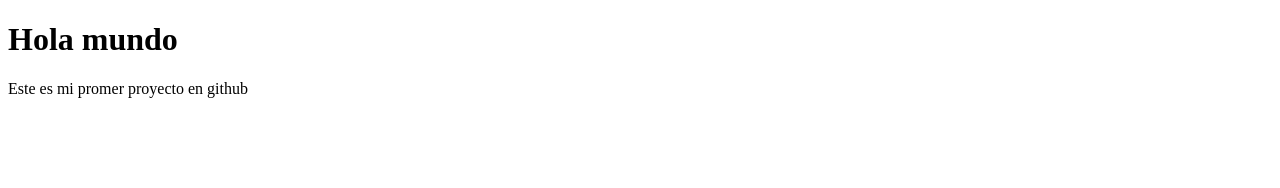
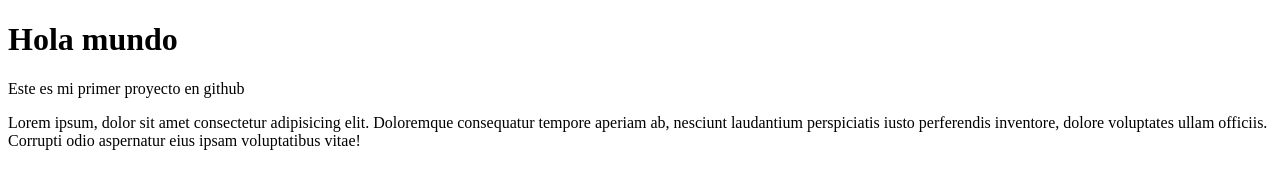
Before and after one commit to blisboa/projecto-1, a plain HTML site: page index.html in a window 1280 px wide. Drawn offline with Linux system fonts and the light colour scheme.

Commit message:
corregir index

```diff
--- a/index.html
+++ b/index.html
@@ -7,6 +7,7 @@
 </head>
 <body>
 	<H1>Hola mundo</H1>
-    <p>Este es mi promer proyecto en github</p>
+    <p>Este es mi primer proyecto en github</p>
+    <p>Lorem ipsum, dolor sit amet consectetur adipisicing elit. Doloremque consequatur tempore aperiam ab, nesciunt laudantium perspiciatis iusto perferendis inventore, dolore voluptates ullam officiis. Corrupti odio aspernatur eius ipsam voluptatibus vitae!</p>
 </body>
 </html>
```
